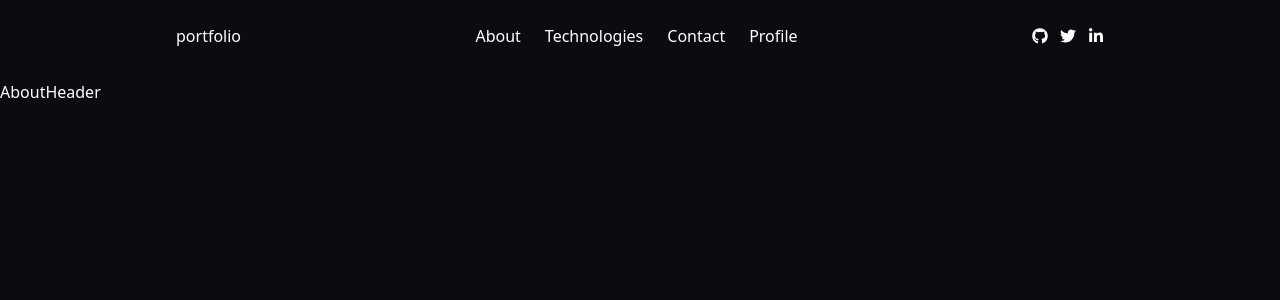
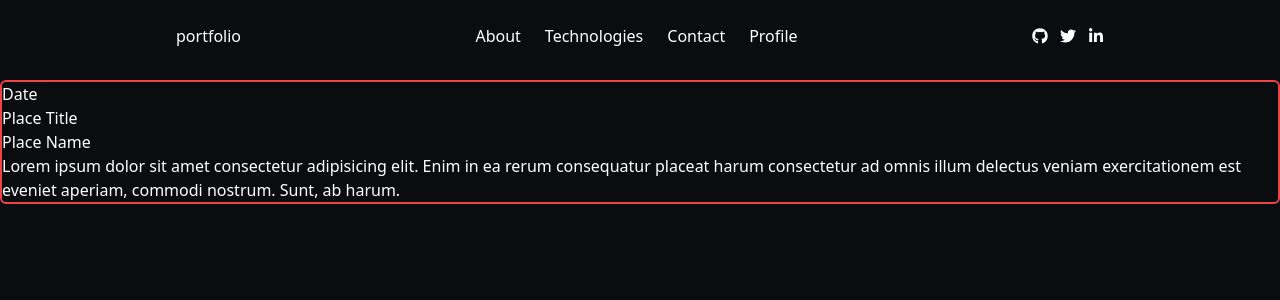
Before and after one commit to sadatyussuf/my-website-portfolio, a React (Vite) app in the folder frontend/: page /about in a window 1280 px wide. Shown: the top 300 px of the page. Built offline with nearby package versions, Linux system fonts and the light colour scheme; a web font is replaced by a local one.

Commit message:
creating AboutHeader component

```diff
--- a/frontend/src/components/AboutHeader.jsx
+++ b/frontend/src/components/AboutHeader.jsx
@@ -1,8 +1,14 @@
 import React from 'react'
 
-const AboutHeader = () => {
+const AboutHeader = ({props}) => {
+  console.log(props)
   return (
-    <div>AboutHeader</div>
+    <section className='flex flex-col border-2 border-red-500 rounded-md w-full'>
+      <p>Date</p>
+      <h3>Place Title</h3>
+      <p>Place Name</p>
+      <p>Lorem ipsum dolor sit amet consectetur adipisicing elit. Enim in ea rerum consequatur placeat harum consectetur ad omnis illum delectus veniam exercitationem est eveniet aperiam, commodi nostrum. Sunt, ab harum.</p>
+    </section>
   )
 }
 
```
